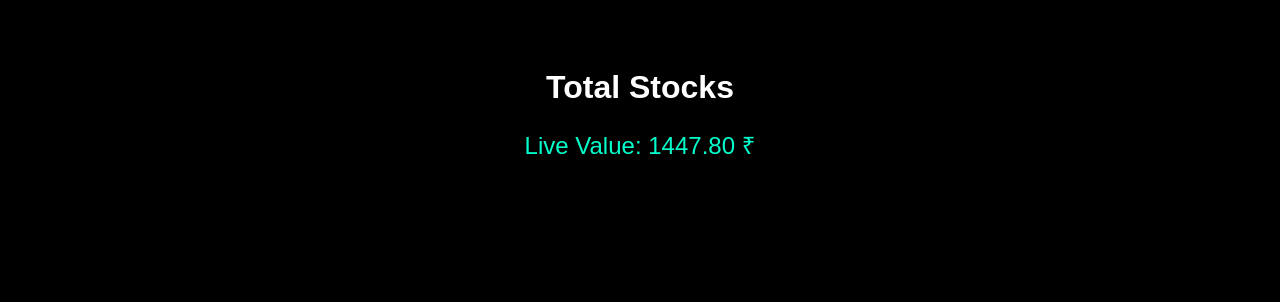
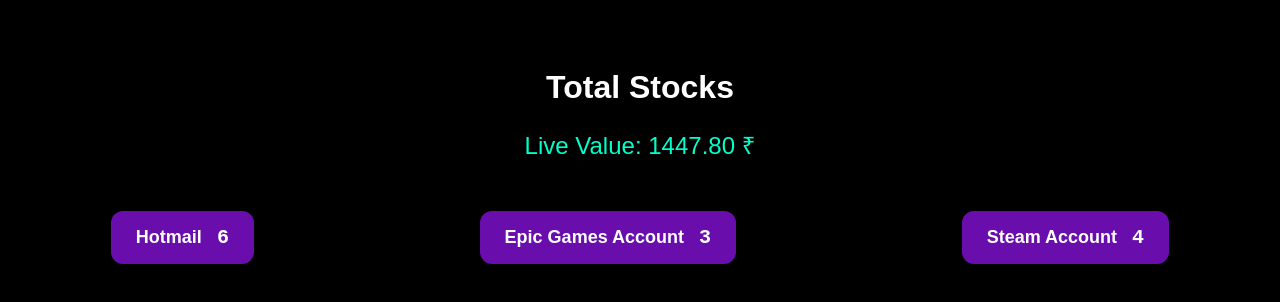
Before and after one commit to Harendrawet/Stockifyinfo, a plain HTML site: page stocks.html in a window 1280 px wide. Drawn offline with Linux system fonts and the light colour scheme.

Commit message:
Add files via upload

```diff
--- a/stocks.html
+++ b/stocks.html
@@ -30,5 +30,31 @@
 <body>
   <h1>Total Stocks</h1>
   <div class="live">Live Value: <span id="stockVal">--</span></div>
+
+<div style="display: flex; justify-content: space-around; flex-wrap: wrap; gap: 20px; margin-top: 50px;">
+  <button style="background-color: #6a0dad; color: white; padding: 15px 25px; border-radius: 12px; font-size: 18px; font-weight: bold; border: none;">
+    Hotmail <span id="count1" style="margin-left: 10px; font-size: 20px; font-family: monospace;">0</span>
+  </button>
+  <button style="background-color: #6a0dad; color: white; padding: 15px 25px; border-radius: 12px; font-size: 18px; font-weight: bold; border: none;">
+    Epic Games Account <span id="count2" style="margin-left: 10px; font-size: 20px; font-family: monospace;">0</span>
+  </button>
+  <button style="background-color: #6a0dad; color: white; padding: 15px 25px; border-radius: 12px; font-size: 18px; font-weight: bold; border: none;">
+    Steam Account <span id="count3" style="margin-left: 10px; font-size: 20px; font-family: monospace;">0</span>
+  </button>
+</div>
+
+<script>
+  let count1 = 0, count2 = 0, count3 = 0;
+  function updateCounts() {
+    count1 += Math.floor(Math.random() * 5);
+    count2 += Math.floor(Math.random() * 5);
+    count3 += Math.floor(Math.random() * 5);
+    document.getElementById("count1").textContent = count1;
+    document.getElementById("count2").textContent = count2;
+    document.getElementById("count3").textContent = count3;
+  }
+  setInterval(updateCounts, 1500);
+</script>
+
 </body>
 </html>
```
Also changed, not shown: index.html (+2 -0 lines), promogen.html (+2 -0 lines).
